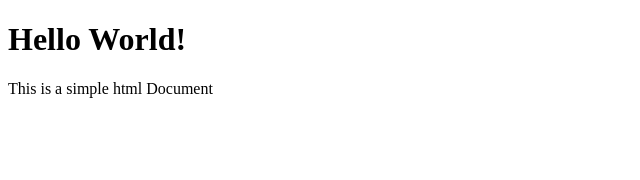
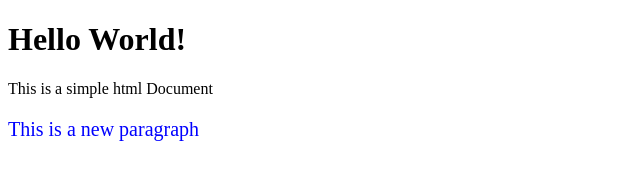
Before and after one commit to 123SGE/summer25wfe1, a plain HTML site: page index.html in a window 1280 px wide. Shown: the whole page, without its empty margins (0-640 px from the left). Drawn offline with Linux system fonts and the light colour scheme.

Commit message:
New CSS folder & modified index.html

```diff
--- /dev/null
+++ b/css/stylesheet.css
@@ -0,0 +1,4 @@
+.new {
+    color: blue;
+    font-size: 20px;
+}
--- a/index.html
+++ b/index.html
@@ -4,9 +4,11 @@
     <meta charset="UTF-8">
     <meta name="viewport" content="width=device-width, initial-scale=1.0">
     <title>Document</title>
+    <link rel="stylesheet" href="css/stylesheet.css">
 </head>
 <body>
     <h1>Hello World!</h1>
     <p>This is a simple html Document</p>
+    <p class="new">This is a new paragraph</p>
 </body>
 </html>
```
